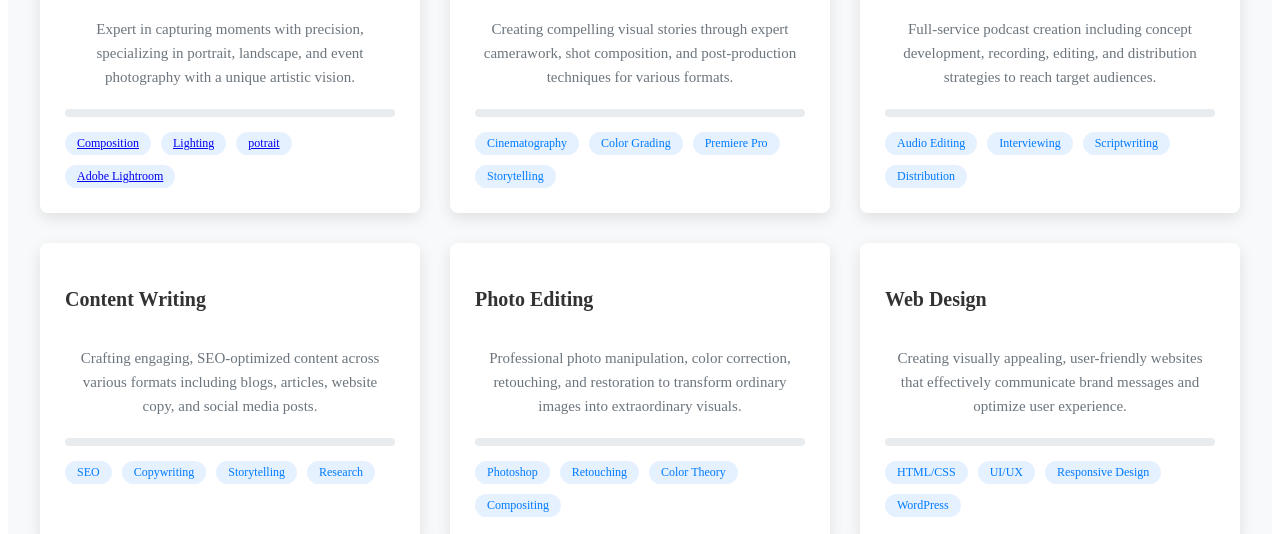
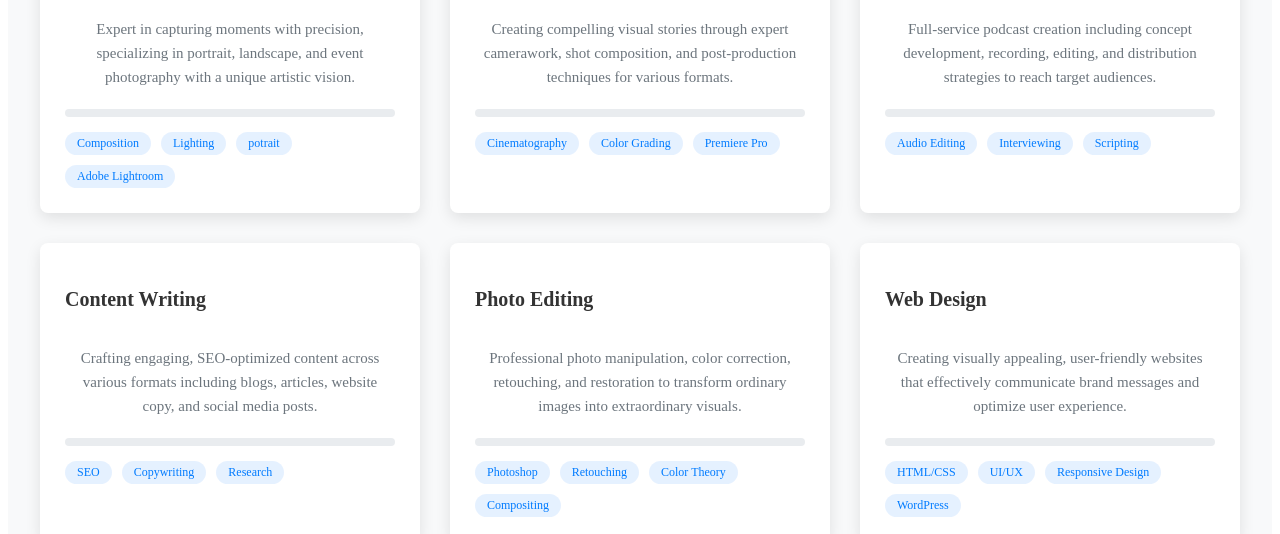
Before and after one commit to markderrck5445/react, a React (Create React App) app in the folder project1/: page / in a window 1280 px wide. Shown: the part 3280-3814 px from the top of the page. Built offline with nearby package versions, Linux system fonts and the light colour scheme.

Commit message:
changed some texts to links

```diff
--- a/project1/src/index.css
+++ b/project1/src/index.css
@@ -8,9 +8,7 @@
 
 /* Main container */
 .navbar-container {
-  /* width: 100%; */
   position: relative;
-  /* box-shadow: 0 2px 10px rgba(0, 0, 0, 0.1); */
   z-index: 1100;
 }
 
@@ -2192,6 +2190,13 @@ table th {
   display: inline-block;
 }
 
+.skill-tag a{
+  text-decoration: none;
+  color: #007bff;
+  list-style: none;
+
+}
+
 /* Animation keyframes */
 @keyframes pulse {
   0% {
--- a/project1/src/pages/Home.js
+++ b/project1/src/pages/Home.js
@@ -270,10 +270,9 @@ const Home=()=> {
 
               </div>
               <div className="skills-highlights">
-                <span className="skill-tag">Cinematography</span>
-                <span className="skill-tag">Color Grading</span>
-                <span className="skill-tag">Premiere Pro</span>
-                <span className="skill-tag">Storytelling</span>
+                <span className="skill-tag"><a href="Cinematography">Cinematography</a></span>
+                <span className="skill-tag"><a href="Color Grading">Color Grading</a></span>
+                <span className="skill-tag"><a href="Premiere Pro">Premiere Pro</a></span>
               </div>
             </div>
 
@@ -289,10 +288,9 @@ const Home=()=> {
 
               </div>
               <div className="skills-highlights">
-                <span className="skill-tag">Audio Editing</span>
-                <span className="skill-tag">Interviewing</span>
-                <span className="skill-tag">Scriptwriting</span>
-                <span className="skill-tag">Distribution</span>
+                <span className="skill-tag"><a href="Audio Editing">Audio Editing</a></span>
+                <span className="skill-tag"><a href="Interviewing">Interviewing</a></span>
+                <span className="skill-tag"><a href="Scriptwriting">Scripting</a></span>
               </div>
             </div>
 
@@ -309,10 +307,9 @@ const Home=()=> {
 
               </div>
               <div className="skills-highlights">
-                <span className="skill-tag">SEO</span>
-                <span className="skill-tag">Copywriting</span>
-                <span className="skill-tag">Storytelling</span>
-                <span className="skill-tag">Research</span>
+                <span className="skill-tag"><a href="SEO">SEO</a></span>
+                <span className="skill-tag"><a href="Copywriting">Copywriting</a></span>
+                <span className="skill-tag"><a href="Research">Research</a></span>
               </div>
             </div>
 
@@ -329,10 +326,10 @@ const Home=()=> {
 
               </div>
               <div className="skills-highlights">
-                <span className="skill-tag">Photoshop</span>
-                <span className="skill-tag">Retouching</span>
-                <span className="skill-tag">Color Theory</span>
-                <span className="skill-tag">Compositing</span>
+                <span className="skill-tag"><a href="Photoshop">Photoshop</a></span>
+                <span className="skill-tag"><a href="Retouching">Retouching</a></span>
+                <span className="skill-tag"><a href="Color Theory">Color Theory</a></span>
+                <span className="skill-tag"><a href="Compositing">Compositing</a></span>
               </div>
             </div>
 
@@ -349,10 +346,10 @@ const Home=()=> {
 
               </div>
               <div className="skills-highlights">
-                <span className="skill-tag">HTML/CSS</span>
-                <span className="skill-tag">UI/UX</span>
-                <span className="skill-tag">Responsive Design</span>
-                <span className="skill-tag">WordPress</span>
+                <span className="skill-tag"><a href="HTML/CSS">HTML/CSS</a></span>
+                <span className="skill-tag"><a href="UI/UX">UI/UX</a></span>
+                <span className="skill-tag"><a href="Responsive Design">Responsive Design</a></span>
+                <span className="skill-tag"><a href="WordPress">WordPress</a></span>
               </div>
             </div>
           </div>
```
